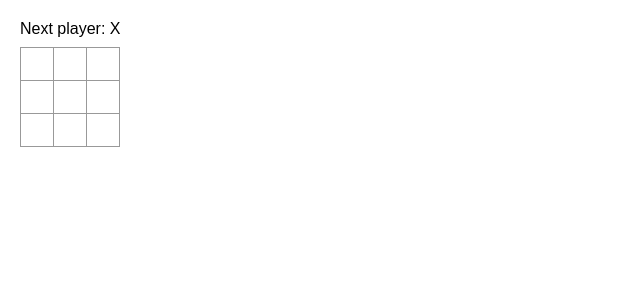
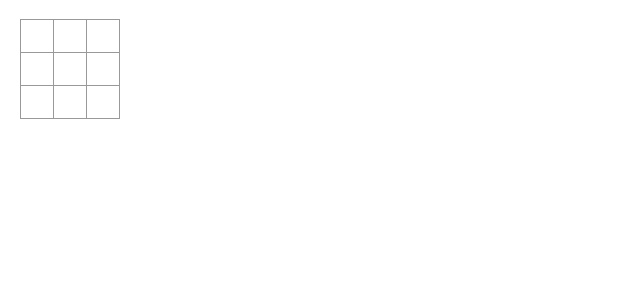
Before and after one commit to Khushh10/tic-tac-toe, a React (Create React App) app: page / in a window 1280 px wide. Shown: the top 300 px of the page, without its empty margins (0-640 px from the left). Built offline with nearby package versions, Linux system fonts and the light colour scheme.

Commit message:
added cookie package and various changes

```diff
--- a/package.json
+++ b/package.json
@@ -11,6 +11,7 @@
     "@types/react": "^18.2.39",
     "@types/react-dom": "^18.2.17",
     "react": "^18.2.0",
+    "react-cookie": "^6.1.1",
     "react-dom": "^18.2.0",
     "react-scripts": "5.0.1",
     "typescript": "^4.9.5",
--- a/public/index.html
+++ b/public/index.html
@@ -1,14 +1,12 @@
 <!DOCTYPE html>
 <html lang="en">
+
 <head>
   <meta charset="utf-8" />
   <link rel="icon" href="%PUBLIC_URL%/favicon.ico" />
   <meta name="viewport" content="width=device-width, initial-scale=1" />
   <meta name="theme-color" content="#000000" />
-    <meta
-      name="description"
-      content="Web site created using create-react-app"
-    />
+  <meta name="description" content="Web site created using create-react-app" />
   <link rel="apple-touch-icon" href="%PUBLIC_URL%/logo192.png" />
   <!--
       manifest.json provides metadata used when your web app is installed on a
@@ -24,8 +22,11 @@
       work correctly both with client-side routing and a non-root public URL.
       Learn how to configure a non-root public URL by running `npm run build`.
     -->
+  <link href="https://cdn.jsdelivr.net/npm/bootstrap@5.3.2/dist/css/bootstrap.min.css" rel="stylesheet"
+    integrity="sha384-T3c6CoIi6uLrA9TneNEoa7RxnatzjcDSCmG1MXxSR1GAsXEV/Dwwykc2MPK8M2HN" crossorigin="anonymous">
   <title>React App</title>
 </head>
+
 <body>
   <noscript>You need to enable JavaScript to run this app.</noscript>
   <div id="root"></div>
@@ -40,4 +41,7 @@
       To create a production bundle, use `npm run build` or `yarn build`.
     -->
 </body>
+<script src="https://cdn.jsdelivr.net/npm/bootstrap@5.3.2/dist/js/bootstrap.bundle.min.js"
+  integrity="sha384-C6RzsynM9kWDrMNeT87bh95OGNyZPhcTNXj1NW7RuBCsyN/o0jlpcV8Qyq46cDfL" crossorigin="anonymous"></script>
+
 </html>
--- a/src/App.css
+++ b/src/App.css
@@ -89,3 +89,7 @@ body {
 .game-info {
   margin-left: 20px;
 }
+
+.board{
+  align-items: center;
+}
--- a/src/App.tsx
+++ b/src/App.tsx
@@ -1,87 +1,42 @@
-import React, { useState } from 'react';
+import React, { MouseEventHandler, useState } from 'react';
 import './App.css';
 
-function Square(props) {
+function Box({ value, onBoxClick }: { value: string, onBoxClick: MouseEventHandler }) {
   return (
-    <button className="square" onClick={props.onClick}>
-      {props.value}
+    <button className="square" onClick={onBoxClick}>
+      {value}
     </button>
   );
 }
 
-function Board(props) {
-  const [squares, setSquares] = useState(Array(9).fill(null));
-  const [xIsNext, setXIsNext] = useState(true);
+export default function Board() {
+  const [Boxes, setBoxes] = useState(Array(9).fill(null));
 
-  function handleClick(i) {
-    const nextSquares = squares.slice();
-    if (calculateWinner(nextSquares)) {
-      return;
-    }
-    if (nextSquares[i]) {
-      return;
-    }
-    nextSquares[i] = xIsNext ? 'X' : 'O';
-    setSquares(nextSquares);
-    setXIsNext(!xIsNext);
-  }
-
-  const winner = calculateWinner(squares);
-  let status;
-  if (winner) {
-    status = 'Winner: ' + winner;
-  } else {
-    status = 'Next player: ' + (xIsNext ? 'X' : 'O');
+  function handleClick(i: number) {
+    const nextBoxes = Boxes.slice();
+    nextBoxes[i] = 'O';
+    setBoxes(nextBoxes);
   }
 
   return (
     <>
-      <div className="status">{status}</div>
-      <div className="board-row">
-        <Square value={squares[0]} onClick={() => handleClick(0)} />
-        <Square value={squares[1]} onClick={() => handleClick(1)} />
-        <Square value={squares[2]} onClick={() => handleClick(2)} />
-      </div>
-      <div className="board-row">
-        <Square value={squares[3]} onClick={() => handleClick(3)} />
-        <Square value={squares[4]} onClick={() => handleClick(4)} />
-        <Square value={squares[5]} onClick={() => handleClick(5)} />
-      </div>
-      <div className="board-row">
-        <Square value={squares[6]} onClick={() => handleClick(6)} />
-        <Square value={squares[7]} onClick={() => handleClick(7)} />
-        <Square value={squares[8]} onClick={() => handleClick(8)} />
+      <div className="row text-center">
+        <div className="board-row col-md-12">
+          <Box value={Boxes[0]} onBoxClick={() => handleClick(0)} />
+          <Box value={Boxes[1]} onBoxClick={() => handleClick(1)} />
+          <Box value={Boxes[2]} onBoxClick={() => handleClick(2)} />
+        </div>
+        <div className="board-row col-md-12">
+          <Box value={Boxes[3]} onBoxClick={() => handleClick(3)} />
+          <Box value={Boxes[4]} onBoxClick={() => handleClick(4)} />
+          <Box value={Boxes[5]} onBoxClick={() => handleClick(5)} />
+        </div>
+        <div className="board-row col-md-12">
+          <Box value={Boxes[6]} onBoxClick={() => handleClick(6)} />
+          <Box value={Boxes[7]} onBoxClick={() => handleClick(7)} />
+          <Box value={Boxes[8]} onBoxClick={() => handleClick(8)} />
+        </div>
       </div>
     </>
   );
 }
-
-export default function Game() {
-  return (
-    <div className="game">
-      <div className="game-board">
-        <Board />
-      </div>
-    </div>
-  );
-}
-
-function calculateWinner(squares) {
-  const lines = [
-    [0, 1, 2],
-    [3, 4, 5],
-    [6, 7, 8],
-    [0, 3, 6],
-    [1, 4, 7],
-    [2, 5, 8],
-    [0, 4, 8],
-    [2, 4, 6],
-  ];
-  for (let i = 0; i < lines.length; i++) {
-    const [a, b, c] = lines[i];
-    if (squares[a] && squares[a] === squares[b] && squares[a] === squares[c]) {
-      return squares[a];
-    }
-  }
-  return null;
-}
```
Also changed, not shown: 1 other file (tests, documents, lock files or other folders). Lines whose indentation alone changed are shown as unchanged.
